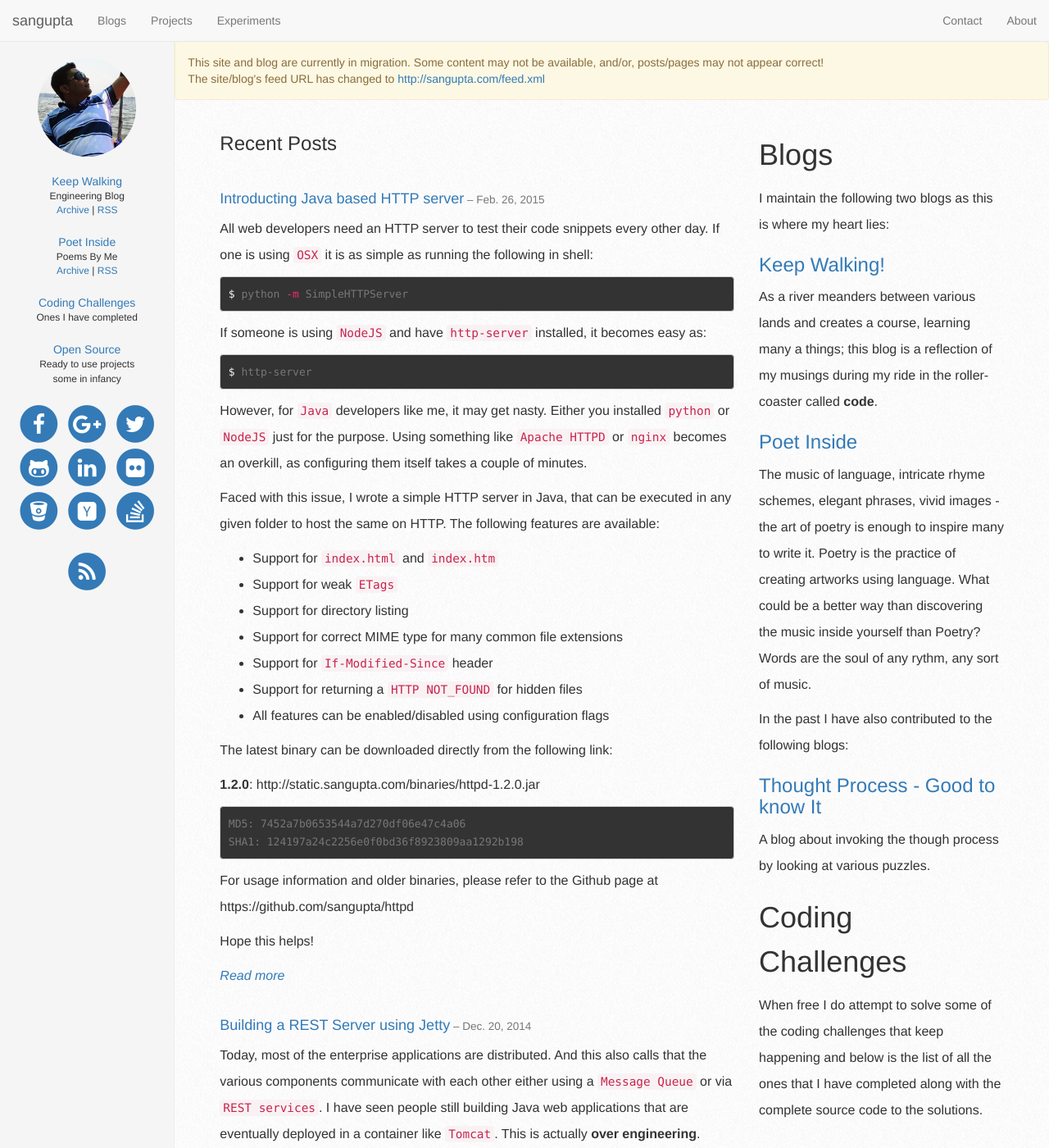
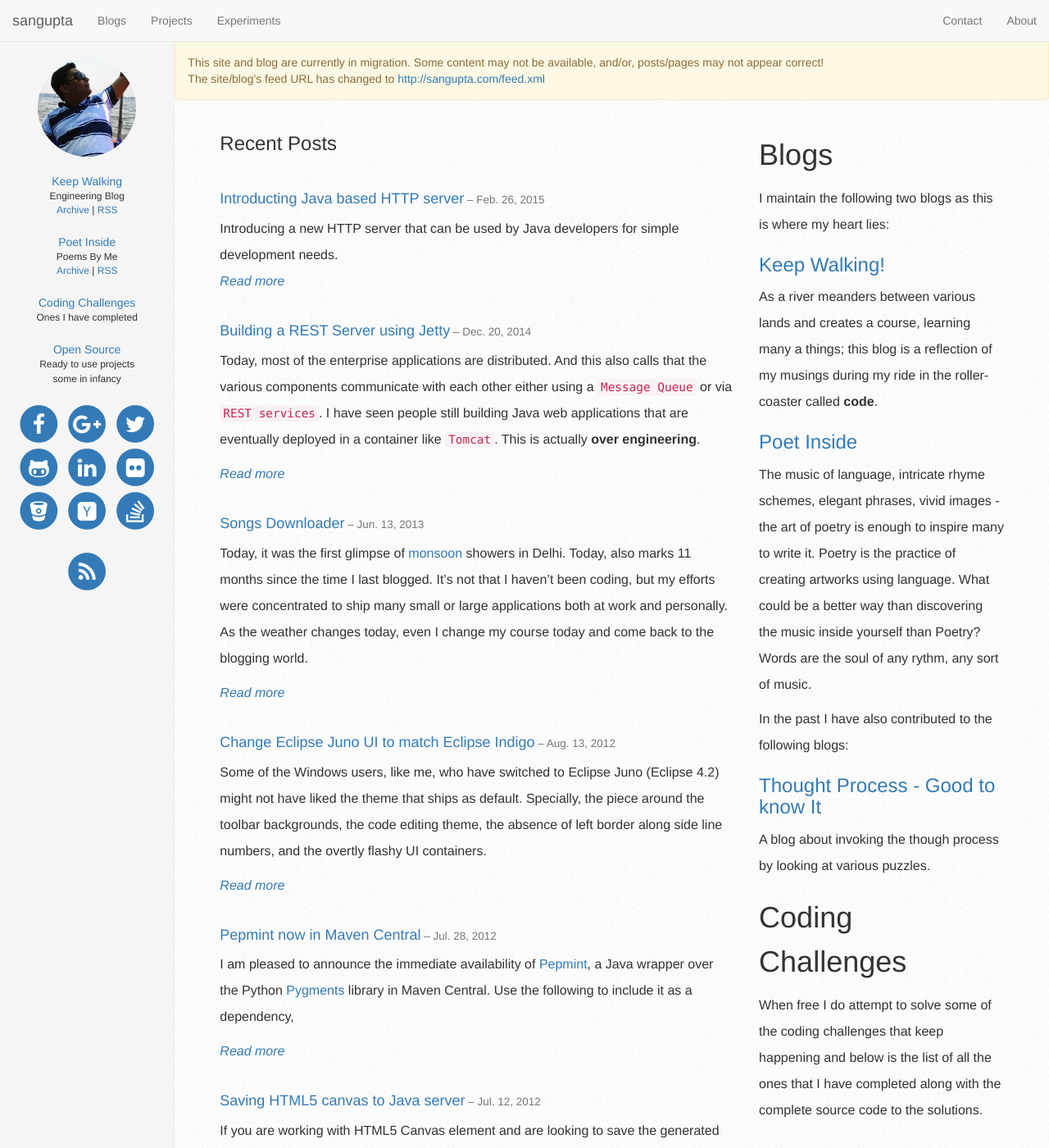
Before and after one commit to sangupta/sangupta.github.io, a Jekyll site: the page built from index.html, in a window 1280 px wide and 1400 px high. Shown: the whole window at 82% size. Built offline with Jekyll 4.4.1, drawn with Linux system fonts in a browser that asks for light colours; nearby versions of some CDN libraries; Markdown is read by kramdown in place of the engine named in the settings; comment, search, counter and statistics services are not loaded.

Commit message:
fixing page build error by github

```diff
--- a/_posts/2015-02-26-java-based-http-server.md
+++ b/_posts/2015-02-26-java-based-http-server.md
@@ -3,6 +3,7 @@ layout: post
 title: Introducting Java based HTTP server
 permalink: /tech/introducing-java-http-server.html
 tags: coding-techniques java
+excerpt: Introducing a new HTTP server that can be used by Java developers for simple development needs.
 ---
 
 All web developers need an HTTP server to test their code snippets every other day. If
```
